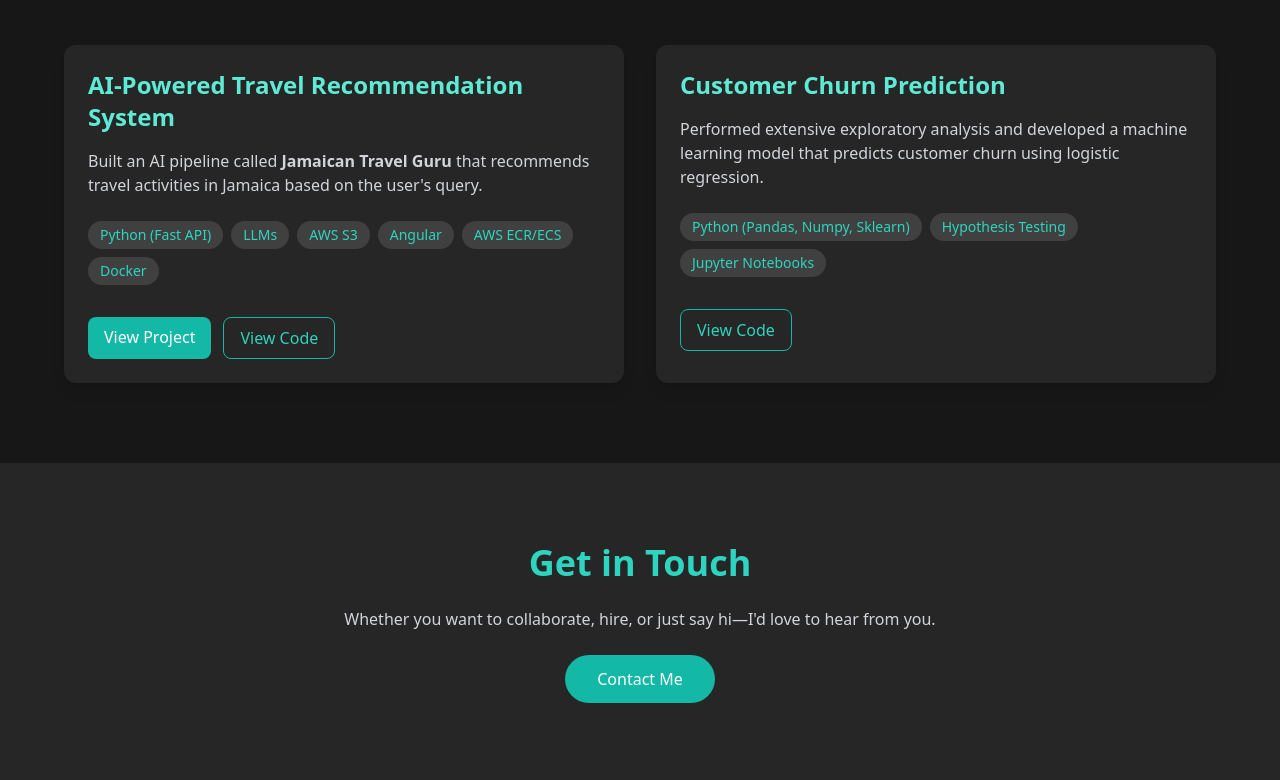
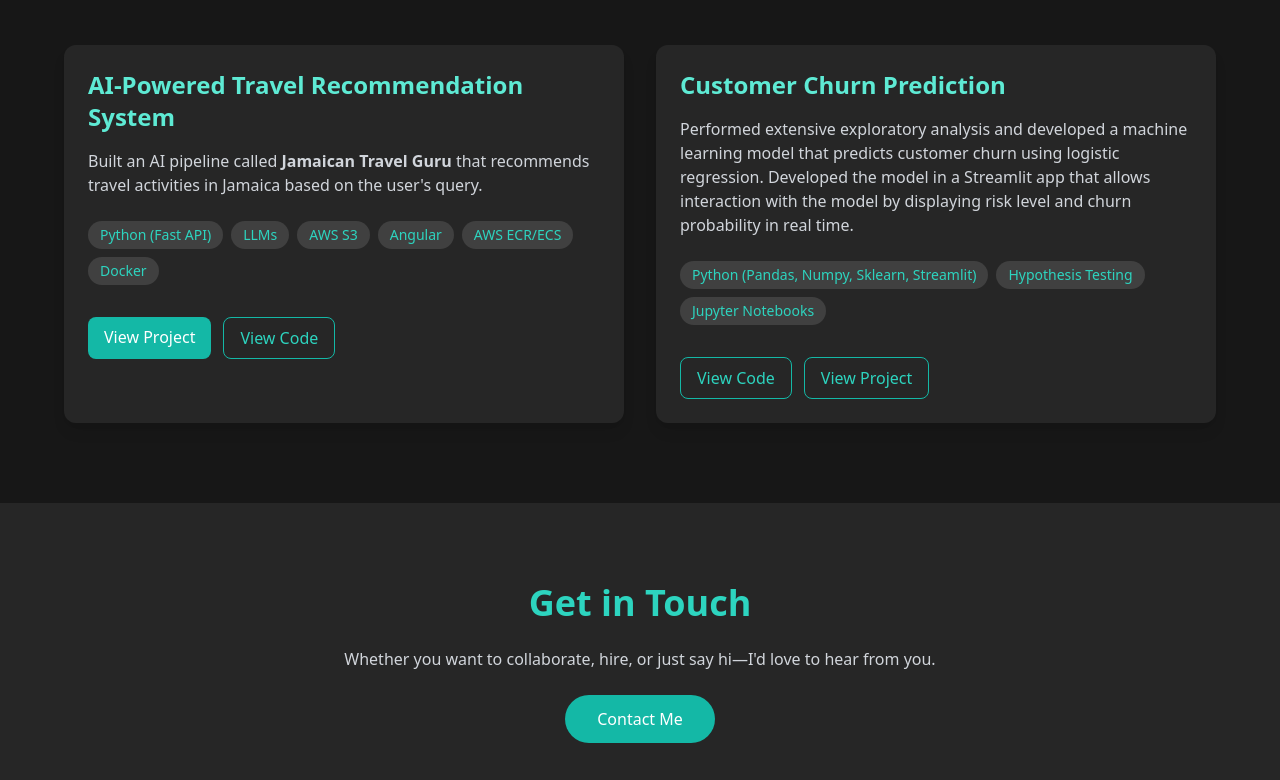
Before and after one commit to Tajato/portfolio, a plain HTML site: page index.html in a window 1280 px wide. Shown: the part 1442-2222 px from the top of the page. Drawn offline with nearby package versions, Linux system fonts and the light colour scheme.

Commit message:
added live link for churn prediction projection

```diff
--- a/index.html
+++ b/index.html
@@ -88,7 +88,7 @@
             </div>
 
             <div class="flex flex-col sm:flex-row gap-3 mt-4">
-              <a href="http://travel-guru-frontend-bucket.s3-website-us-east-1.amazonaws.com/"
+              <a href="https://d3opmh8hcdgww6.cloudfront.net/"
                  target="_blank"
                  class="bg-teal-500 hover:bg-teal-600 text-white text-center px-4 py-2 rounded-lg transition w-full sm:w-auto">
                  View Project
@@ -108,12 +108,14 @@
             </h3>
 
             <p class="text-gray-300">
-            Performed extensive exploratory analysis and developed a machine learning model that predicts customer churn using logistic regression.
+            Performed extensive exploratory analysis and developed a machine learning model that predicts customer churn using
+            logistic regression. Developed the model in a Streamlit app that allows interaction with the model by displaying risk level
+            and churn probability in real time.
 
             </p>
 
             <div class="flex flex-wrap gap-2 mt-2 text-sm text-teal-400">
-              <span class="bg-neutral-700 px-3 py-1 rounded-full">Python (Pandas, Numpy, Sklearn)</span>
+              <span class="bg-neutral-700 px-3 py-1 rounded-full">Python (Pandas, Numpy, Sklearn, Streamlit)</span>
               <span class="bg-neutral-700 px-3 py-1 rounded-full">Hypothesis Testing</span>
               <span class="bg-neutral-700 px-3 py-1 rounded-full">Jupyter Notebooks</span>
 
@@ -126,6 +128,11 @@
                  class="border border-teal-500 hover:bg-teal-600 hover:text-white text-teal-400 text-center px-4 py-2 rounded-lg transition w-full sm:w-auto">
                  View Code
               </a>
+              <a href="https://my-churn-analysis-tg.streamlit.app/"
+              target="_blank"
+              class="border border-teal-500 hover:bg-teal-600 hover:text-white text-teal-400 text-center px-4 py-2 rounded-lg transition w-full sm:w-auto">
+            View Project
+            </a>
             </div>
           </div>
 
```
